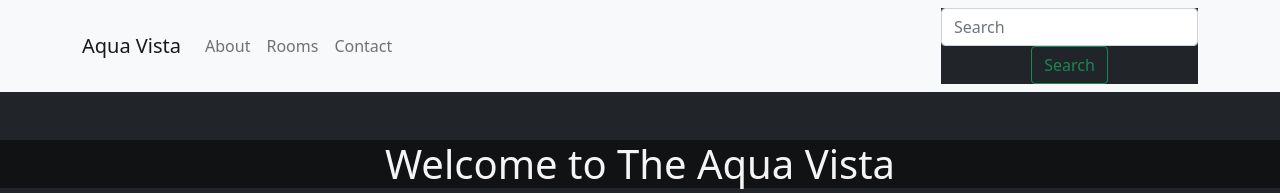
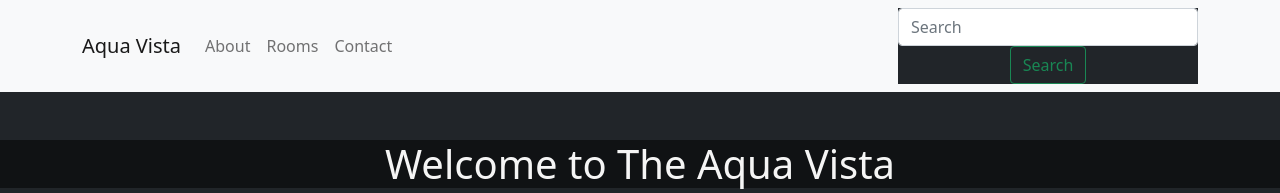
Before and after one commit to mariamhunde/hotel, a plain HTML site: page index.html in a window 1280 px wide. Shown: the top 193 px of the page. Drawn offline with nearby package versions, Linux system fonts and the light colour scheme; a script that the page names is missing.

Commit message:
Updated Search Bar

```diff
--- a/index.html
+++ b/index.html
@@ -40,7 +40,7 @@
             </div>
             <div class="text-center bg-dark">
             <form class="form-inline my-2 my-lg-0">
-                <input class="form-control mr-sm-2" type="search" placeholder="Search">
+                <input class="form-control mr-sm-2" type="search" placeholder="Search" style="width: 300px">
                 <button class="btn btn-outline-success my-2 my-sm-0" type="submit">Search</button>
               </form>
             </div>
```
